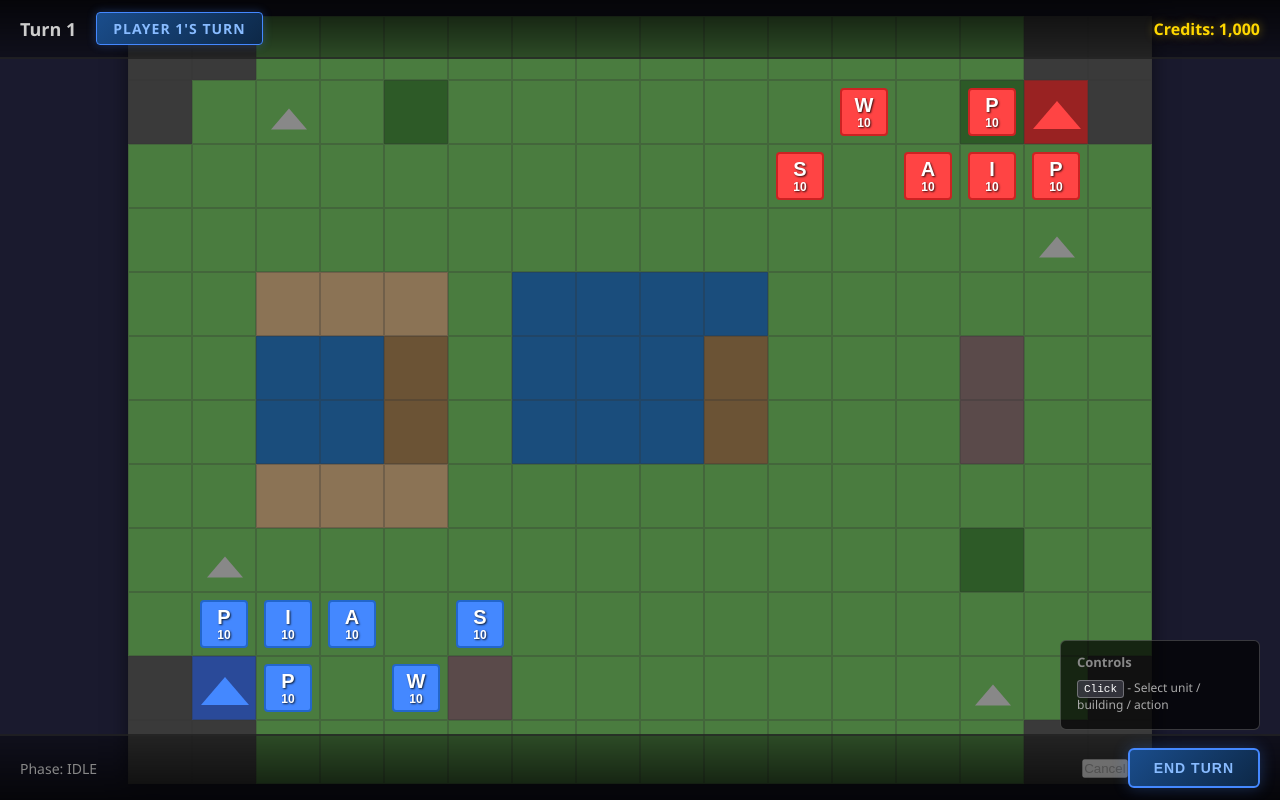
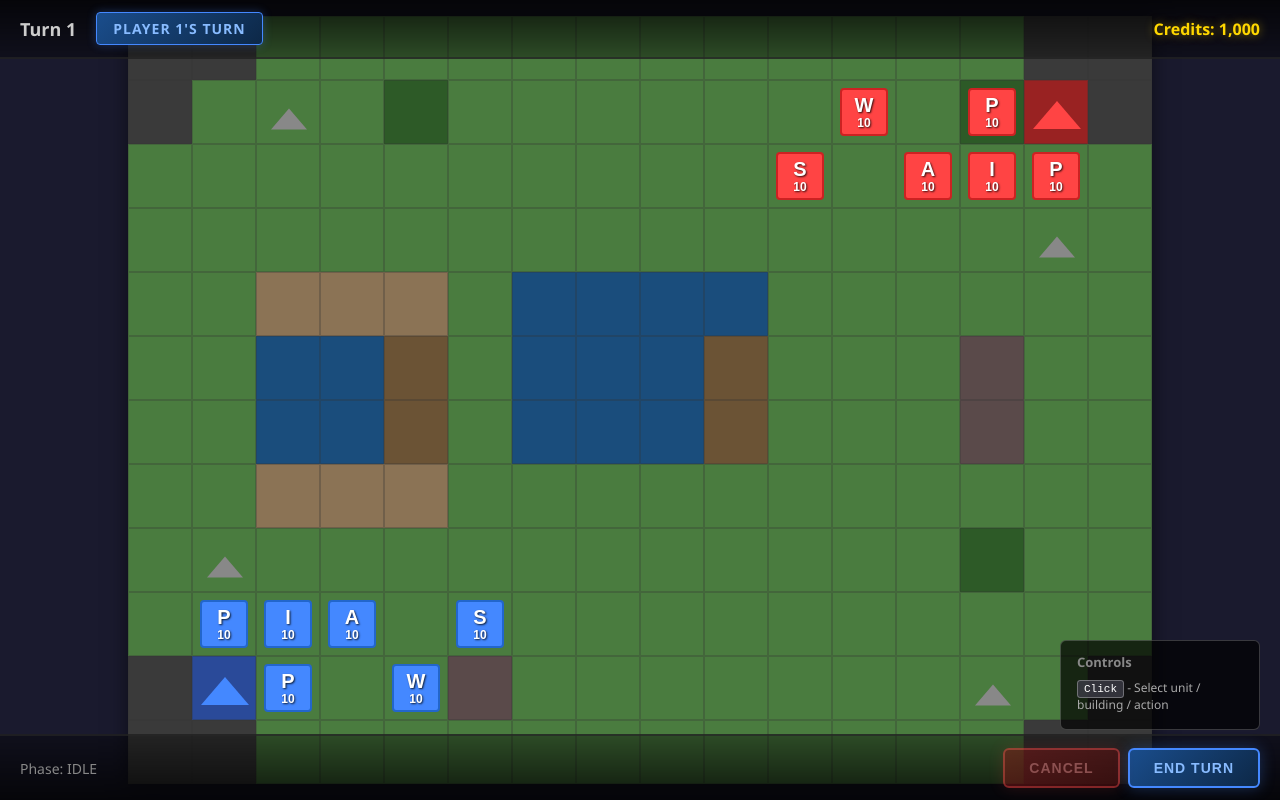
Before and after one commit to KalonOhm/grimoire, a React (Vite) app: page / in a window 1280 px wide. Built offline with nearby package versions, Linux system fonts and the light colour scheme.

Commit message:
Style UI: spacing between buttons, fix hover panel order
- Add margin between Cancel and End Turn buttons
- Fix hover panel: unit info on top, terrain/building below
- Add building info from state.buildings for hover panel

```diff
--- a/src/components/GameUI.css
+++ b/src/components/GameUI.css
@@ -149,6 +149,32 @@
   cursor: not-allowed;
 }
 
+.cancel-btn {
+  padding: 10px 24px;
+  border: 2px solid #ff4444;
+  border-radius: 6px;
+  background: linear-gradient(135deg, #8b1a1a 0%, #5c0f0f 100%);
+  color: #ff8888;
+  font-size: 14px;
+  font-weight: 600;
+  text-transform: uppercase;
+  letter-spacing: 1px;
+  cursor: pointer;
+  transition: all 0.2s ease;
+  box-shadow: 0 0 15px rgba(255, 68, 68, 0.3);
+  margin-right: 8px;
+}
+
+.cancel-btn:hover:not(:disabled) {
+  background: linear-gradient(135deg, #b82a2a 0%, #7a1a1a 100%);
+  box-shadow: 0 0 25px rgba(255, 68, 68, 0.5);
+}
+
+.cancel-btn:disabled {
+  opacity: 0.5;
+  cursor: not-allowed;
+}
+
 .game-over-overlay {
   position: fixed;
   top: 0;
--- a/src/components/HoverInfoPanel.tsx
+++ b/src/components/HoverInfoPanel.tsx
@@ -36,13 +36,12 @@ export function HoverInfoPanel({ state, hoveredTile }: HoverInfoPanelProps) {
   const terrainName = TERRAIN_NAMES[tile.terrainId] || tile.terrainId;
   const defense = terrain?.defense || 0;
 
-  let buildingOwner: number | null = null;
-  if (tile.terrainId === 'hq' || tile.terrainId === 'factory' || tile.terrainId === 'city') {
-    for (const building of state.buildings.values()) {
-      if (building.position.x === hoveredTile.x && building.position.y === hoveredTile.y) {
-        buildingOwner = building.owner;
-        break;
-      }
+  // Check for building in state.buildings (Wargroove-style)
+  let building: { buildingType: string; owner: number | null; hp: number; maxHp: number } | null = null;
+  for (const b of state.buildings.values()) {
+    if (b.position.x === hoveredTile.x && b.position.y === hoveredTile.y) {
+      building = { buildingType: b.buildingType, owner: b.owner, hp: b.hp, maxHp: b.maxHp };
+      break;
     }
   }
 
@@ -55,25 +54,7 @@ export function HoverInfoPanel({ state, hoveredTile }: HoverInfoPanelProps) {
 
   return (
     <div className="hover-info-panel">
-      <div className="hover-info-section">
-        <div className="hover-info-row">
-          <span className="hover-info-label">Terrain:</span>
-          <span className="hover-info-value">{terrainName}</span>
-        </div>
-        <div className="hover-info-row">
-          <span className="hover-info-label">Defense:</span>
-          <span className="hover-info-value">{defense}%</span>
-        </div>
-        {tile.terrainId === 'hq' || tile.terrainId === 'factory' || tile.terrainId === 'city' ? (
-          <div className="hover-info-row">
-            <span className="hover-info-label">Owner:</span>
-            <span className="hover-info-value">
-              {buildingOwner === null ? 'Neutral' : `Player ${buildingOwner}`}
-            </span>
-          </div>
-        ) : null}
-      </div>
-
+      {/* Unit info on top */}
       {unit && unitDef && (
         <div className="hover-info-section">
           <div className="hover-info-row">
@@ -96,6 +77,36 @@ export function HoverInfoPanel({ state, hoveredTile }: HoverInfoPanelProps) {
           </div>
         </div>
       )}
+
+      {/* Terrain/Building info below */}
+      <div className="hover-info-section">
+        <div className="hover-info-row">
+          <span className="hover-info-label">Terrain:</span>
+          <span className="hover-info-value">{terrainName}</span>
+        </div>
+        <div className="hover-info-row">
+          <span className="hover-info-label">Defense:</span>
+          <span className="hover-info-value">{defense}%</span>
+        </div>
+        {building && (
+          <>
+            <div className="hover-info-row">
+              <span className="hover-info-label">Building:</span>
+              <span className="hover-info-value">{building.buildingType.toUpperCase()}</span>
+            </div>
+            <div className="hover-info-row">
+              <span className="hover-info-label">HP:</span>
+              <span className="hover-info-value">{building.hp}/{building.maxHp}</span>
+            </div>
+            <div className="hover-info-row">
+              <span className="hover-info-label">Owner:</span>
+              <span className="hover-info-value">
+                {building.owner === null ? 'Neutral' : `Player ${building.owner}`}
+              </span>
+            </div>
+          </>
+        )}
+      </div>
     </div>
   );
 }
```
